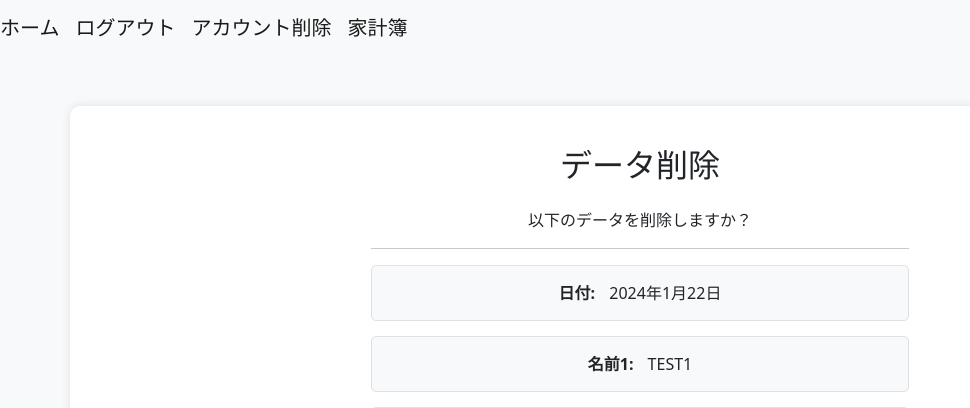
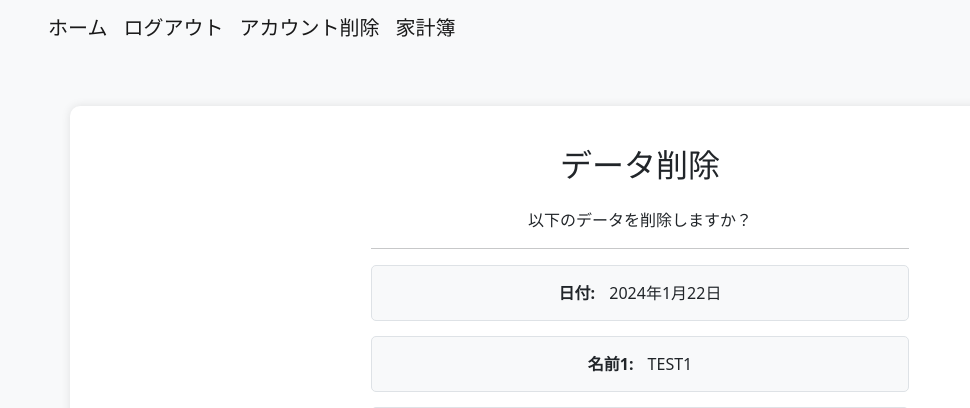
Before and after one commit to siro-neko11/Repository, a Django app: page /household_budget/delete/1/ in a window 1280 px wide. Shown: the top 408 px of the page, without its empty margins (0-970 px from the left). Run offline with Django 4.2, Linux system fonts and the light colour scheme; a user stored in the database is signed in; data comes from the database, SQL or seed files in the repository; some libraries are stand-ins or nearby versions.

Commit message:
ヘッダー余白追加

```diff
--- a/Household_account/templates/base.html
+++ b/Household_account/templates/base.html
@@ -9,7 +9,7 @@
    </head>
    <body>
       <nav class="navbar navbar-expand-lg navbar-light bg-light">
-         <a class="navbar-brand" href="{% url 'accounts:home' %}">ホーム</a>
+         <a class="navbar-brand ms-5" href="{% url 'accounts:home' %}">ホーム</a>
          {% if user.is_authenticated %}
          <a class="navbar-brand" href="{% url 'accounts:logout' %}">ログアウト</a>
          <a class="navbar-brand" href="{% url 'accounts:delete' %}">アカウント削除</a>
```
